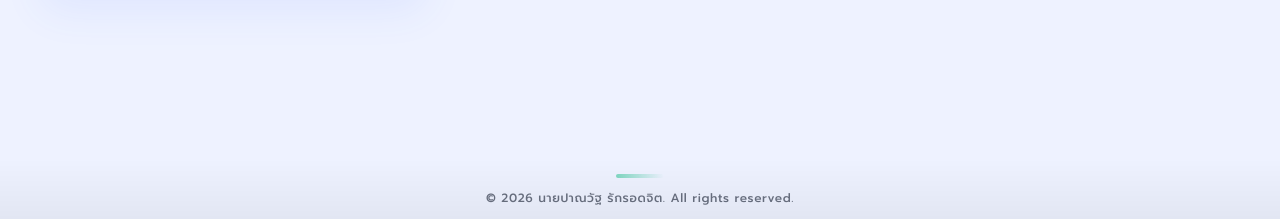
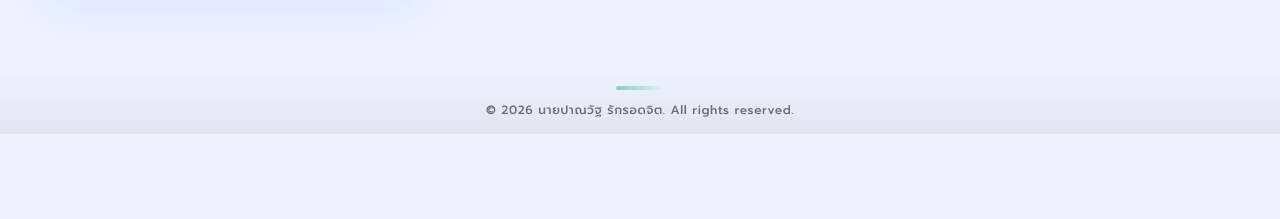
Before and after one commit to Pannawat2904/TeachTraining_Website, a Next.js app: page /activities in a window 1280 px wide. Shown: the part 2921-3140 px from the top of the page. After the commit the page ends 3055 px from the top, so only its background shows below. Built offline with nearby package versions, Linux system fonts and the light colour scheme; a web font is replaced by a local one.

Commit message:
Reduce vertical whitespace at the bottom of the page

```diff
--- a/src/app/globals.css
+++ b/src/app/globals.css
@@ -937,9 +937,9 @@ section { width: 100%; box-sizing: border-box; }
 .reel-item .caption .d { font-family: var(--font-mono), monospace; font-size: 11px; font-weight: 700; color: var(--cyan-c); letter-spacing: 0.1em; margin-bottom: 4px; }
 .reel-item .caption .t { font-size: 15px; font-weight: 600; line-height: 1.4; }
 
-.map-sec { padding: 10px 0.5rem 50px; }
+.map-sec { padding: 10px 0.5rem 20px; }
 @media(min-width: 640px) {
-  .map-sec { padding: 10px 1.5rem 60px; }
+  .map-sec { padding: 10px 1.5rem 30px; }
 }
 .map-frame { border-radius: 24px; overflow: hidden; position: relative; height: 340px; border: 1px solid var(--border-strong-c); box-shadow: 0 20px 60px rgba(61,107,255,0.12); }
 .map-frame .fake-map {
--- a/src/app/layout.tsx
+++ b/src/app/layout.tsx
@@ -83,7 +83,7 @@ export default function RootLayout({
         <div id="site" className="relative z-10 flex flex-col min-h-screen">
           <Navbar />
           <main
-            className="flex-grow w-full max-w-[1600px] mx-auto pb-20 overflow-x-hidden"
+            className="flex-grow w-full max-w-[1600px] mx-auto pb-8 overflow-x-hidden"
             style={{ paddingTop: 'var(--page-top-padding, 80px)' }}
           >
             {children}
--- a/src/components/footer.tsx
+++ b/src/components/footer.tsx
@@ -3,7 +3,7 @@ import { siteData } from "@/data/siteData";
 export function Footer() {
   const currentYear = new Date().getFullYear();
   return (
-    <footer className="w-full mt-10 py-4 relative">
+    <footer className="w-full mt-0 py-4 relative">
       <div className="absolute inset-0 bg-gradient-to-t from-black/5 to-transparent pointer-events-none"></div>
       <div className="max-w-6xl mx-auto px-6 flex flex-col items-center justify-center relative z-10">
         <div className="w-12 h-1 bg-gradient-to-r from-primary/50 to-accent/50 rounded-full mb-3"></div>
```
